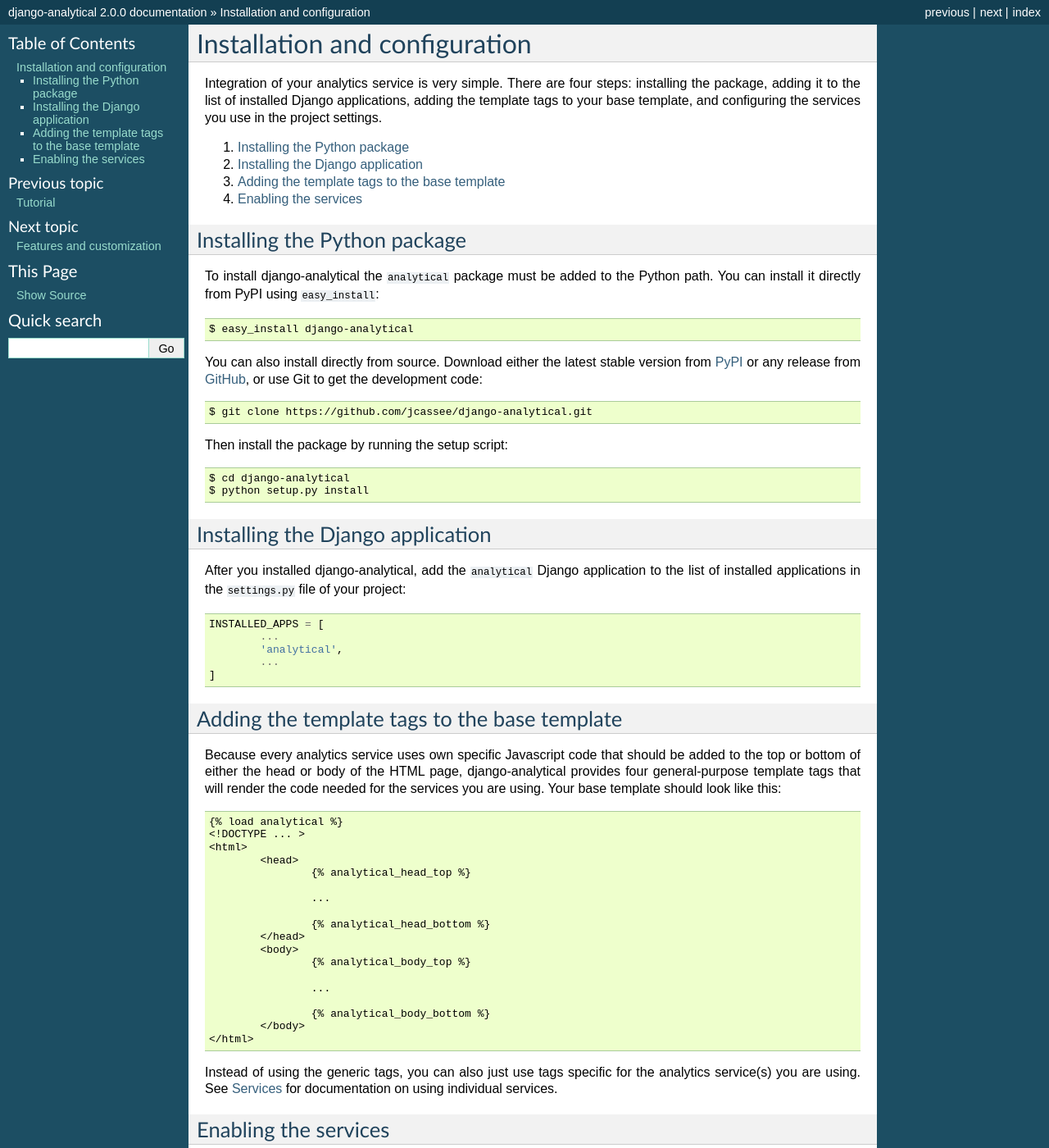
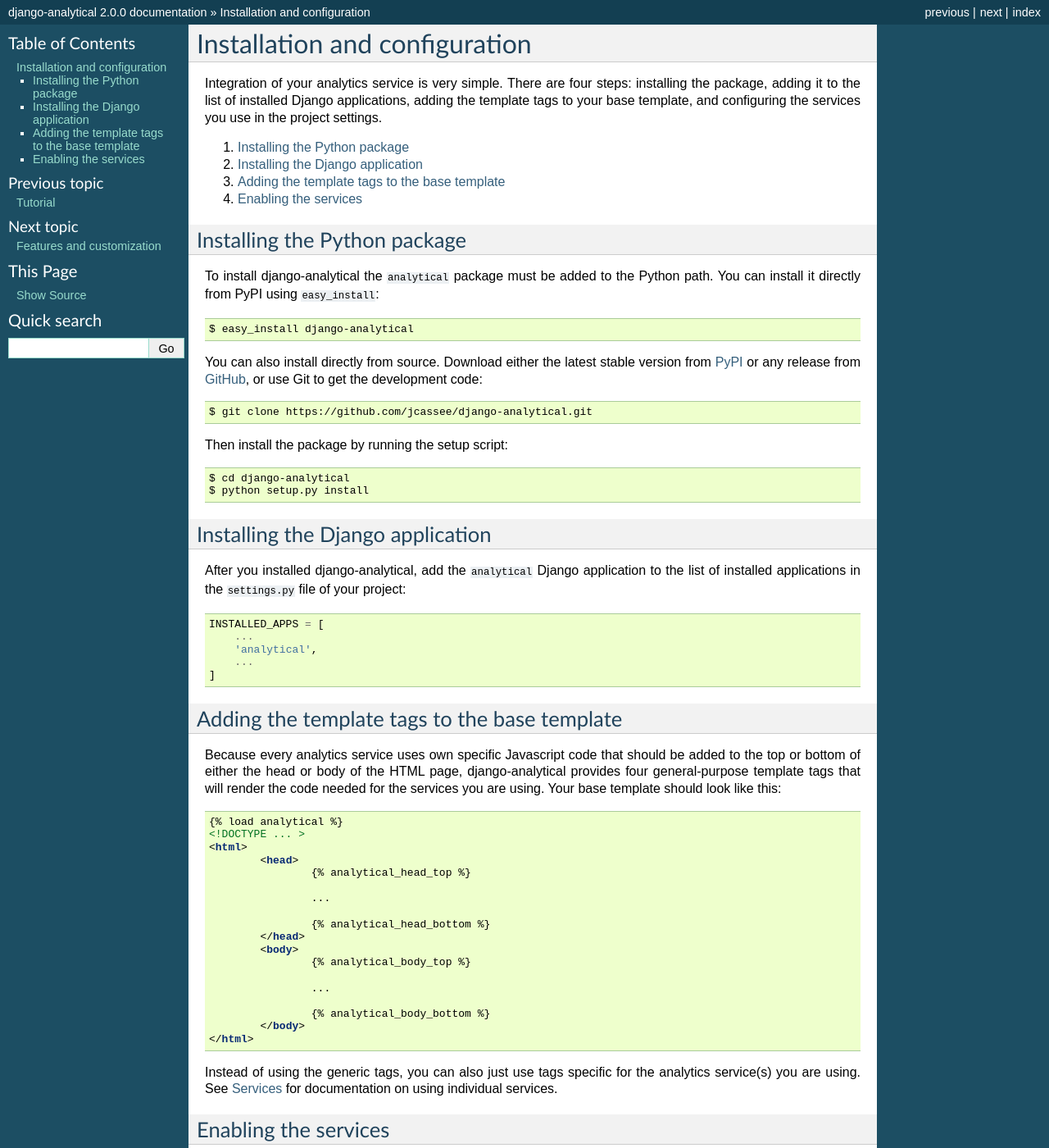
Before and after one commit to jazzband/django-analytical, a Sphinx documentation site: the page built from docs/install.rst, in a window 1280 px wide and 1400 px high. Shown: the whole window at 82% size. Built offline with Sphinx 7.4.7, drawn with Linux system fonts in a browser that asks for light colours.

Commit message:
Fix some white space and highlighting in docs

```diff
--- a/docs/install.rst
+++ b/docs/install.rst
@@ -20,23 +20,29 @@
 
 To install django-analytical the ``analytical`` package must be added to
 the Python path.  You can install it directly from PyPI using
-``easy_install``::
+``easy_install``:
 
-	$ easy_install django-analytical
+.. code-block:: bash
+
+    $ easy_install django-analytical
 
 You can also install directly from source.  Download either the latest
 stable version from PyPI_ or any release from GitHub_, or use Git to
-get the development code::
+get the development code:
 
-	$ git clone https://github.com/jcassee/django-analytical.git
+.. code-block:: bash
+
+    $ git clone https://github.com/jcassee/django-analytical.git
 
 .. _PyPI: http://pypi.python.org/pypi/django-analytical/
 .. _GitHub: http://github.com/jcassee/django-analytical
 
-Then install the package by running the setup script::
+Then install the package by running the setup script:
 
-	$ cd django-analytical
-	$ python setup.py install
+.. code-block::
+
+    $ cd django-analytical
+    $ python setup.py install
 
 
 .. _installing-the-application:
@@ -46,13 +52,15 @@
 
 After you installed django-analytical, add the ``analytical`` Django
 application to the list of installed applications in the ``settings.py``
-file of your project::
+file of your project:
 
-	INSTALLED_APPS = [
-		...
-		'analytical',
-		...
-	]
+.. code-block:: python
+
+    INSTALLED_APPS = [
+        ...
+        'analytical',
+        ...
+    ]
 
 
 .. _adding-the-template-tags:
@@ -64,7 +72,9 @@
 should be added to the top or bottom of either the head or body of the
 HTML page, django-analytical provides four general-purpose template tags
 that will render the code needed for the services you are using.  Your
-base template should look like this::
+base template should look like this:
+
+.. code-block:: html
 
 	{% load analytical %}
 	<!DOCTYPE ... >
@@ -101,27 +111,27 @@
 
 * :doc:`Chartbeat <services/chartbeat>`::
 
-	CHARTBEAT_USER_ID = '12345'
+    CHARTBEAT_USER_ID = '12345'
 
 * :doc:`Clickmap <services/clickmap>`::
 
-	CLICKMAP_TRACKER_CODE = '12345678....912'
+    CLICKMAP_TRACKER_CODE = '12345678....912'
 
 * :doc:`Clicky <services/clicky>`::
 
-	CLICKY_SITE_ID = '12345678'
+    CLICKY_SITE_ID = '12345678'
 
 * :doc:`Crazy Egg <services/crazy_egg>`::
 
-	CRAZY_EGG_ACCOUNT_NUMBER = '12345678'
+    CRAZY_EGG_ACCOUNT_NUMBER = '12345678'
 
 * :doc:`Gaug.es <services/gauges>`::
 
-	GAUGES_SITE_ID = '0123456789abcdef0123456789abcdef'
+    GAUGES_SITE_ID = '0123456789abcdef0123456789abcdef'
 
 * :doc:`Google Analytics <services/google_analytics>`::
 
-	GOOGLE_ANALYTICS_PROPERTY_ID = 'UA-1234567-8'
+    GOOGLE_ANALYTICS_PROPERTY_ID = 'UA-1234567-8'
 
 * :doc:`HubSpot <services/hubspot>`::
 
@@ -134,16 +144,16 @@
 
 * :doc:`KISSinsights <services/kiss_insights>`::
 
-	KISS_INSIGHTS_ACCOUNT_NUMBER = '12345'
-	KISS_INSIGHTS_SITE_CODE = 'abc'
+    KISS_INSIGHTS_ACCOUNT_NUMBER = '12345'
+    KISS_INSIGHTS_SITE_CODE = 'abc'
 
 * :doc:`KISSmetrics <services/kiss_metrics>`::
 
-	KISS_METRICS_API_KEY = '0123456789abcdef0123456789abcdef01234567'
+    KISS_METRICS_API_KEY = '0123456789abcdef0123456789abcdef01234567'
 
 * :doc:`Mixpanel <services/mixpanel>`::
 
-	MIXPANEL_API_TOKEN = '0123456789abcdef0123456789abcdef'
+    MIXPANEL_API_TOKEN = '0123456789abcdef0123456789abcdef'
 
 * :doc:`Olark <services/olark>`::
 
@@ -151,7 +161,7 @@
 
 * :doc:`Optimizely <services/optimizely>`::
 
-	OPTIMIZELY_ACCOUNT_NUMBER = '1234567'
+    OPTIMIZELY_ACCOUNT_NUMBER = '1234567'
 
 * :doc:`Performable <services/performable>`::
 
@@ -166,7 +176,6 @@
 
     WOOPRA_DOMAIN = 'abcde.com'
 
-
 ----
 
 The django-analytical application is now set-up to track visitors.  For
```
